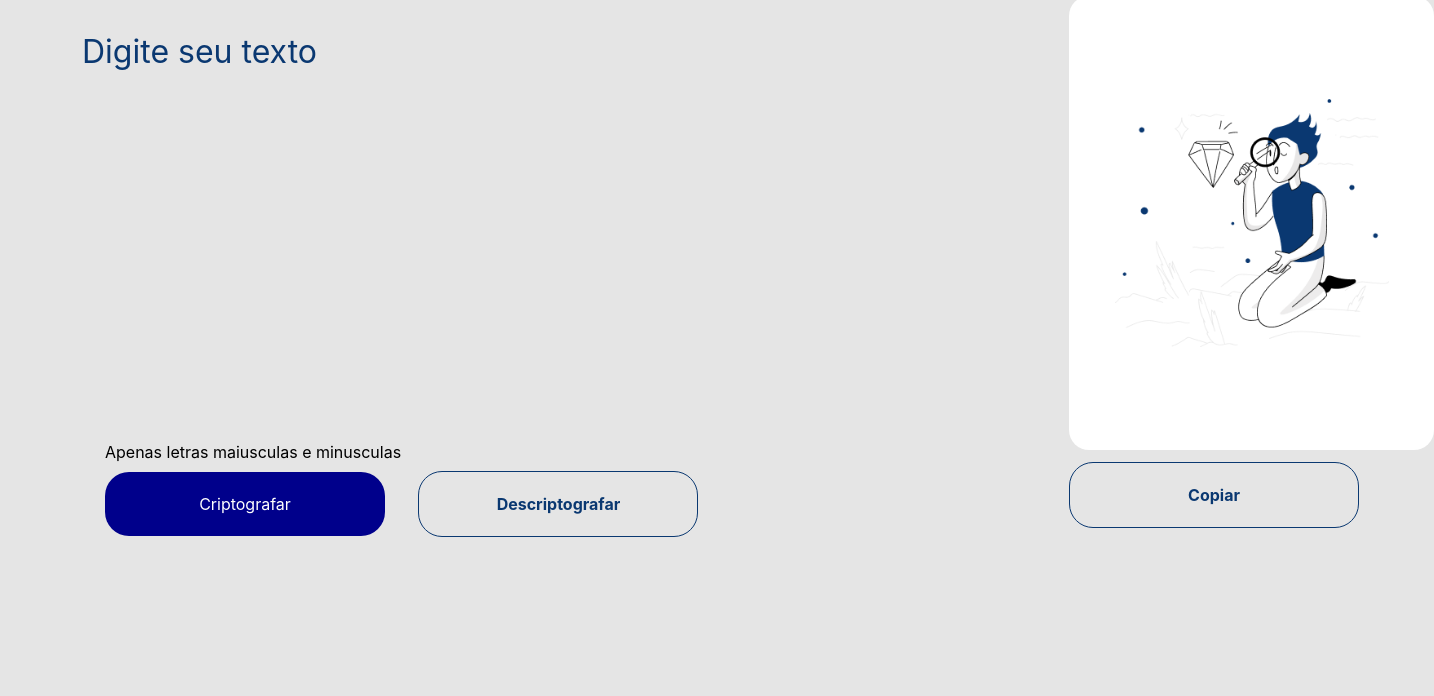
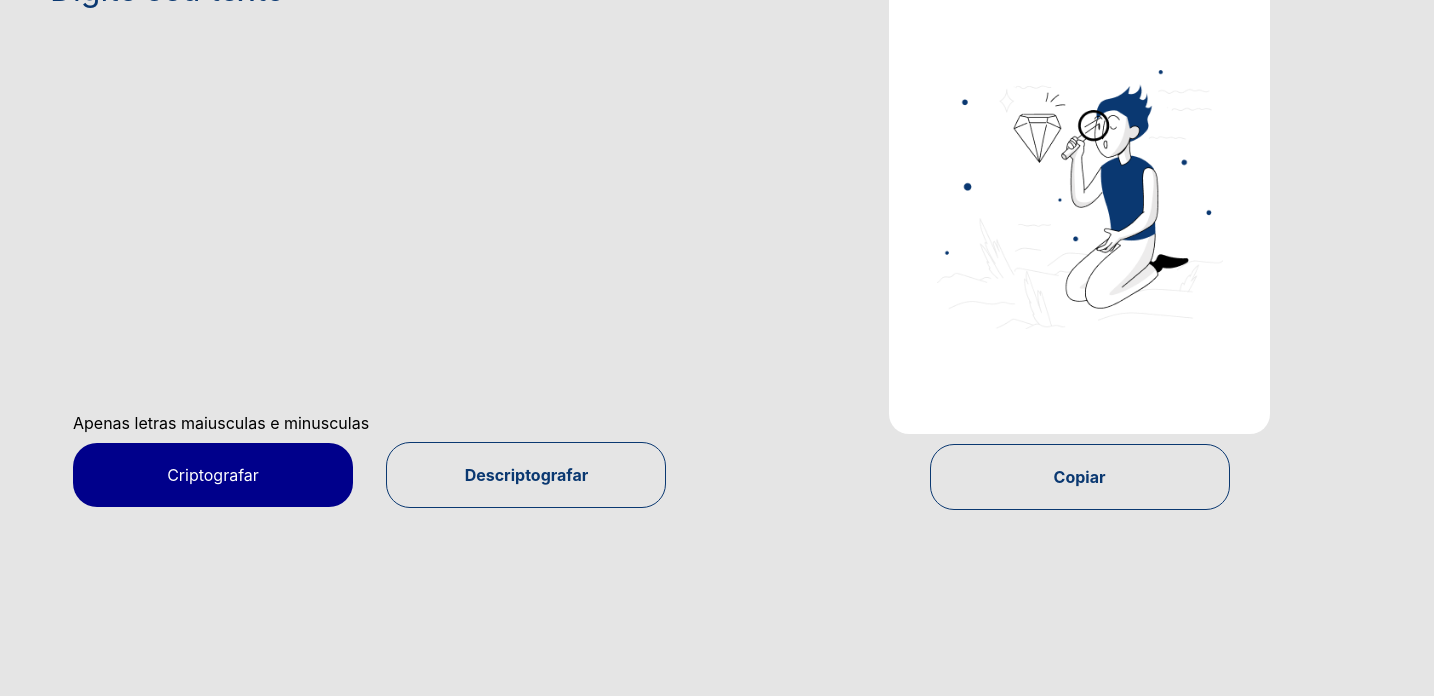
Before and after one commit to MateusDeveloper1/Encriptador, a plain HTML site: page index.html in a window 1280 px wide. Shown: the part 104-800 px from the top of the page, 1434 px wide, since content can reach past the window. Drawn offline with Linux system fonts and the light colour scheme; a web font is replaced by a local one.

Commit message:
modificações no layout

```diff
--- a/index.html
+++ b/index.html
@@ -1,24 +1,30 @@
 <!DOCTYPE html>
 <html lang="pt-br">
-
   <head>
-    <meta charset="UTF-8">
-    <meta http-equiv="X-UA-Compatible" content="IE=edge">
-    <meta name="viewport" content="width=device-width, initial-scale=1.0">
-    <link rel="stylesheet" href="style.css">
-    <link href="https: //fonts.googleapis.com/css2? família= Inter &family= Open+Sans & family= Poppins & display=swap"
-        rel="stylesheet">
+    <meta charset="UTF-8" />
+    <meta http-equiv="X-UA-Compatible" content="IE=edge" />
+    <meta name="viewport" content="width=device-width, initial-scale=1.0" />
+    <link rel="stylesheet" href="style.css" />
+    <link
+      href="https: //fonts.googleapis.com/css2? família= Inter &family= Open+Sans & family= Poppins & display=swap"
+      rel="stylesheet"
+    />
     <title>encriptador</title>
   </head>
 
   <body>
     <main>
       <header>
-            <img src="./image/Logo_Alura.png" alt="">
+        <img src="./image/Logo_Alura.png" alt="" />
       </header>
       <section class="container">
         <div class="cripto">
-                <textarea class="input-text" cols="40" rows="6" placeholder="Digite seu texto"></textarea>
+          <textarea
+            class="input-text"
+            cols="40"
+            rows="6"
+            placeholder="Digite seu texto"
+          ></textarea>
           <div class="btn">
             <h6>Apenas letras maiusculas e minusculas</h6>
             <button class="encriptar" onclick="btEncriptar()">
@@ -29,12 +35,17 @@
             </button>
           </div>
         </div>
-            <div>
-                <textarea class="mensagem" id="input-mensage" cols="18" rows="10"></textarea>
+        <div class="container-message">
+          <textarea
+            class="mensagem"
+            id="input-mensage"
+            cols="18"
+            rows="10"
+          ></textarea>
           <button class="botao" onclick="copy()">Copiar</button>
-            </div>
         </div>
       </section>
     </main>
     <script src="/script.js"></script>
   </body>
+</html>
--- a/style.css
+++ b/style.css
@@ -1,40 +1,46 @@
-*{
+* {
   font-family: "inter", sans-serif;
   font-weight: 400;
   font-size: 30px;
   line-height: 150%;
 }
-body{
-    background-color: #E5E5E5;
-    margin: 40px;
+body {
+  background-color: #e5e5e5;
 }
-textarea{
-    background-color: #E5E5E5;
+
+header {
+  margin-inline: 40px;
+}
+
+.container {
+  display: flex;
+}
+textarea {
+  background-color: #e5e5e5;
   border: none;
   resize: none;
 }
-textarea:focus, input:focus {
+textarea:focus,
+input:focus {
   box-shadow: 0 0 0 0;
   outline: 0;
 }
 ::-webkit-input-placeholder {
-    color: #0A3871;
+  color: #0a3871;
 }
-h6{
+h6 {
   margin: 7px;
   font-size: 16px;
   margin-left: 25px;
 }
-header{
-    margin-bottom: 0px;
-}
-p{
+p {
   font-size: 12px;
 }
-.input-text{
+.input-text {
   font-size: 32px;
 }
-.encriptar, .desencriptar{
+.encriptar,
+.desencriptar {
   border: none;
   background-color: darkblue;
   color: white;
@@ -45,37 +51,43 @@ p{
   margin-left: 25px;
   cursor: pointer;
 }
-.encriptar:hover{
+.encriptar:hover {
   background-color: rgb(0, 0, 90);
   transition: 0.3s;
 }
-.desencriptar, .botao{
-    background-color: #E5E5E5;
-    color: #0A3871;
-    border: #0A3871 solid 1px;
+.desencriptar,
+.botao {
+  background-color: #e5e5e5;
+  color: #0a3871;
+  border: #0a3871 solid 1px;
   font-weight: bold;
 }
-.botao{
-    width: 290px;
+.botao {
+  width: 300px;
+  margin-top: 10px;
   font-size: 16px;
   padding: 20px;
   border-radius: 24px;
   cursor: pointer;
   font-weight: bold;
 }
-.cripto{
-    margin-top: 30px;
+.cripto {
   margin-left: 40px;
 }
-.btn{
-    margin-top: 110px;
+.btn {
+  margin-top: 143px;
 }
-.container{
-    display: grid;
-    grid-template-columns: 1fr 2fr;
-    grid-column-gap: 5rem;
+
+.container-message {
+  display: flex;
+  flex-direction: column;
+  align-items: center;
+
+  width: 50%;
 }
+
 .mensagem {
+  padding: 10px;
   background-color: white;
   border-radius: 20px;
   background-image: url("./image/image.png");
```
Lines whose indentation alone changed are shown as unchanged.
